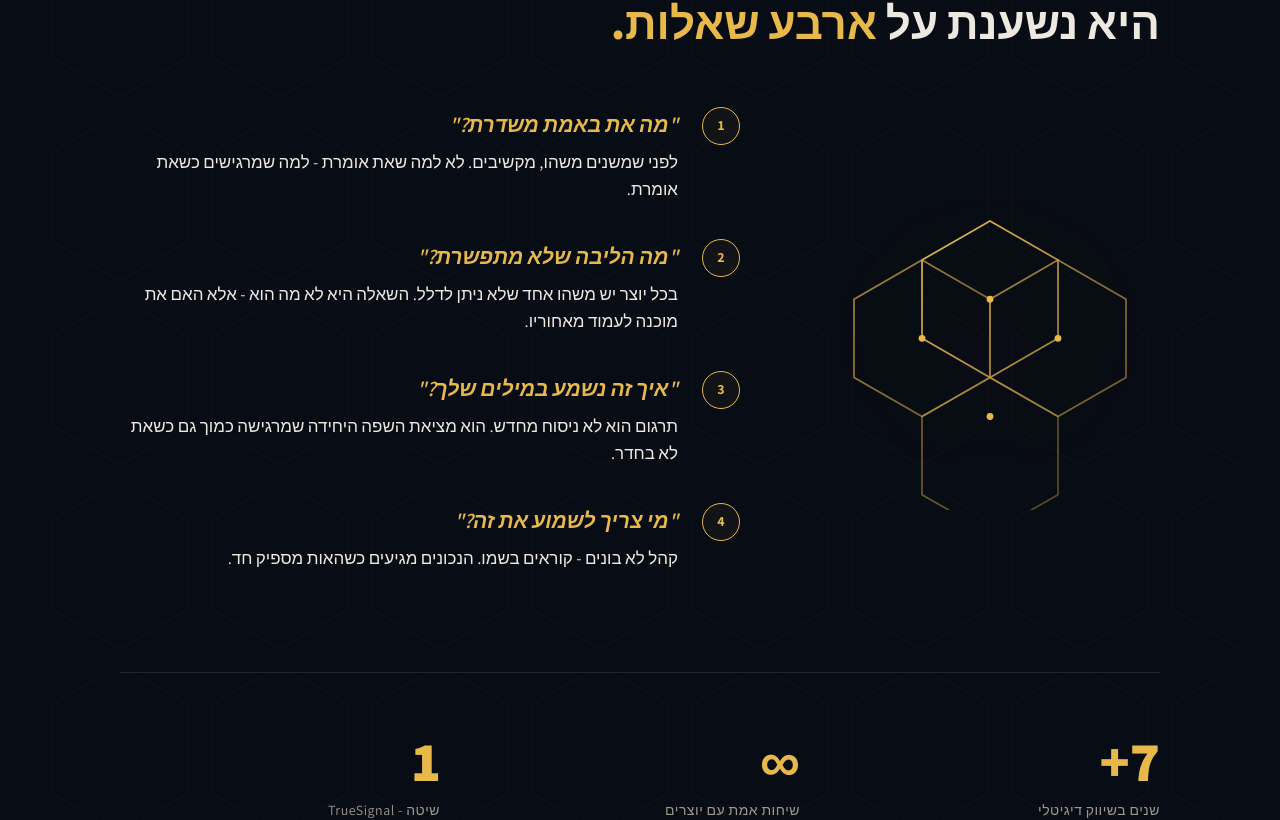
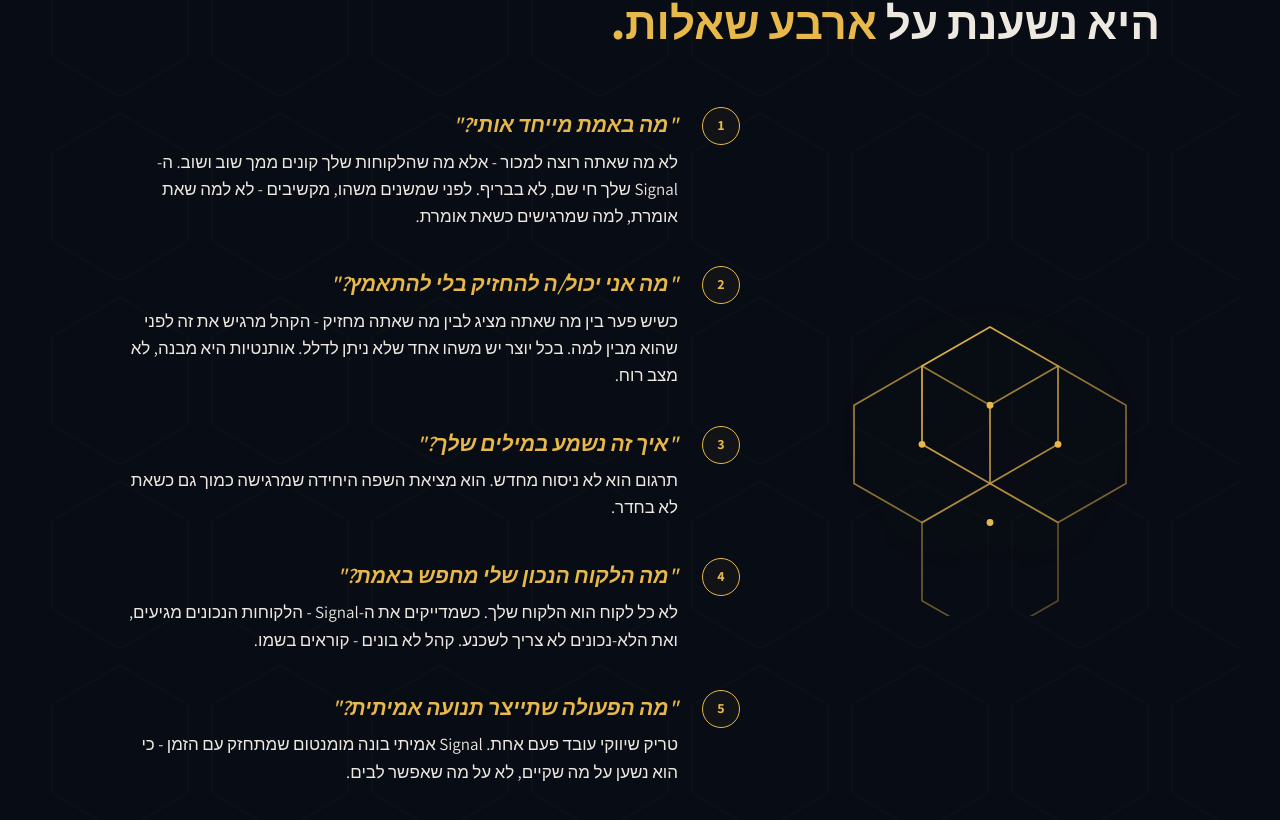
Before and after one commit to AlonAbadi/hadar-danan, a Next.js app: page /about in a window 1280 px wide. Shown: the part 1063-1883 px from the top of the page. Built offline with nearby package versions, Linux system fonts and the light colour scheme; no server answers.

Commit message:
merge principles to 5 and update stats labels

```diff
--- a/app/about/page.tsx
+++ b/app/about/page.tsx
@@ -30,13 +30,13 @@ const personSchema = {
 const PRINCIPLES = [
   {
     n: "1",
-    q: '"מה את באמת משדרת?"',
-    body: "לפני שמשנים משהו, מקשיבים. לא למה שאת אומרת - למה שמרגישים כשאת אומרת.",
+    q: '"מה באמת מייחד אותי?"',
+    body: "לא מה שאתה רוצה למכור - אלא מה שהלקוחות שלך קונים ממך שוב ושוב. ה-Signal שלך חי שם, לא בבריף. לפני שמשנים משהו, מקשיבים - לא למה שאת אומרת, למה שמרגישים כשאת אומרת.",
   },
   {
     n: "2",
-    q: '"מה הליבה שלא מתפשרת?"',
-    body: "בכל יוצר יש משהו אחד שלא ניתן לדלל. השאלה היא לא מה הוא - אלא האם את מוכנה לעמוד מאחוריו.",
+    q: '"מה אני יכול/ה להחזיק בלי להתאמץ?"',
+    body: "כשיש פער בין מה שאתה מציג לבין מה שאתה מחזיק - הקהל מרגיש את זה לפני שהוא מבין למה. בכל יוצר יש משהו אחד שלא ניתן לדלל. אותנטיות היא מבנה, לא מצב רוח.",
   },
   {
     n: "3",
@@ -45,8 +45,13 @@ const PRINCIPLES = [
   },
   {
     n: "4",
-    q: '"מי צריך לשמוע את זה?"',
-    body: "קהל לא בונים - קוראים בשמו. הנכונים מגיעים כשהאות מספיק חד.",
+    q: '"מה הלקוח הנכון שלי מחפש באמת?"',
+    body: "לא כל לקוח הוא הלקוח שלך. כשמדייקים את ה-Signal - הלקוחות הנכונים מגיעים, ואת הלא-נכונים לא צריך לשכנע. קהל לא בונים - קוראים בשמו.",
+  },
+  {
+    n: "5",
+    q: '"מה הפעולה שתייצר תנועה אמיתית?"',
+    body: "טריק שיווקי עובד פעם אחת. Signal אמיתי בונה מומנטום שמתחזק עם הזמן - כי הוא נשען על מה שקיים, לא על מה שאפשר לבים.",
   },
 ];
 
@@ -172,8 +177,8 @@ export default function AboutPage() {
             {/* ── STATS ──────────────────────────────────────── */}
             <section className="about-stats" style={{ marginTop: 100, paddingTop: 60, borderTop: "1px solid #1f2530", display: "grid", gridTemplateColumns: "repeat(3,1fr)", gap: 40 }}>
               {[
-                { n: "7+", t: "שנים בשיווק דיגיטלי" },
-                { n: "∞",  t: "שיחות אמת עם יוצרים" },
+                { n: "7+", t: "שנות ניסיון בשיווק וידאו" },
+                { n: "∞",  t: "עסקים שמצאו את ה-Signal שלהם" },
                 { n: "1",  t: "שיטה - TrueSignal" },
               ].map((s) => (
                 <div key={s.t}>
```
